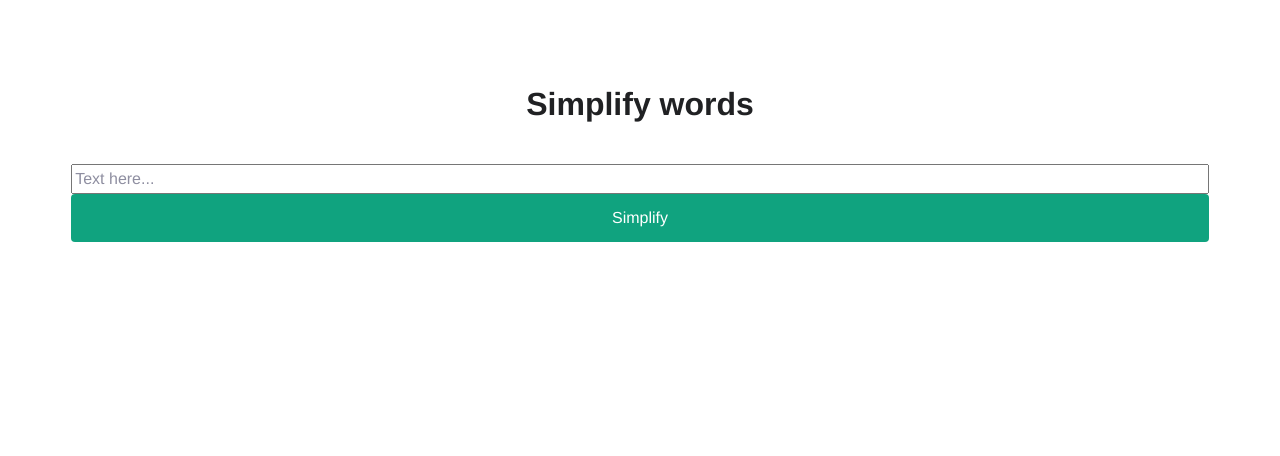
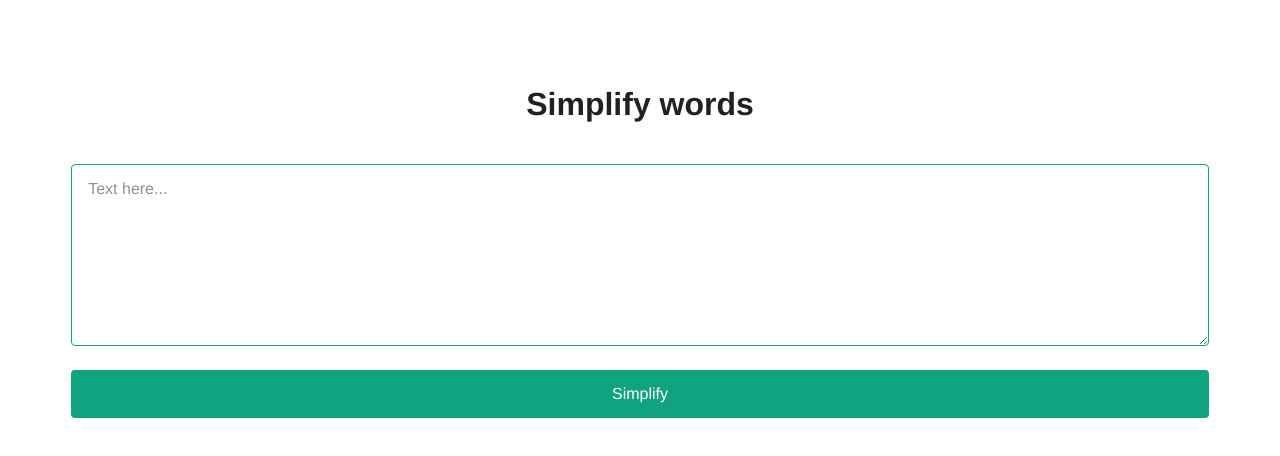
Before and after one commit to walerick/simplify, a React (Create React App) app: page / in a window 1280 px wide. Shown: the top 456 px of the page. Built offline with nearby package versions, Linux system fonts and the light colour scheme; no server answers; a web font is replaced by a local one.

Commit message:
apikey hidden

```diff
--- a/src/Home.js
+++ b/src/Home.js
@@ -1,7 +1,6 @@
 import React from "react";
 import { useState } from "react";
 const { Configuration, OpenAIApi } = require("openai");
-const { OPENAI_API_KEY } = import.meta.env;
 
 const Home = () => {
   const [textInput, setTextInput] = useState("");
@@ -10,7 +9,7 @@ const Home = () => {
   async function onSubmit(event) {
     event.preventDefault();
     const configuration = new Configuration({
-      apiKey: process.env.OPENAI_API_KEY,
+      apiKey: process.env.REACT_APP_OPENAI_API_KEY,
     });
     const openai = new OpenAIApi(configuration);
     try {
@@ -31,7 +30,7 @@ const Home = () => {
     <main className="home">
       <h3>Simplify words</h3>
       <form onSubmit={onSubmit}>
-        <input
+        <textarea
           type="text"
           name="texts"
           placeholder="Text here..."
```
Also changed, not shown: 2 other files (tests, documents, lock files or other folders).
